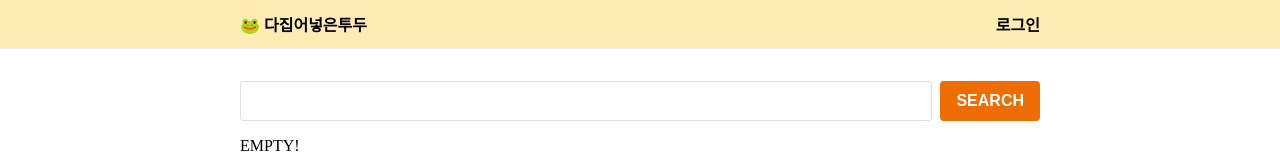
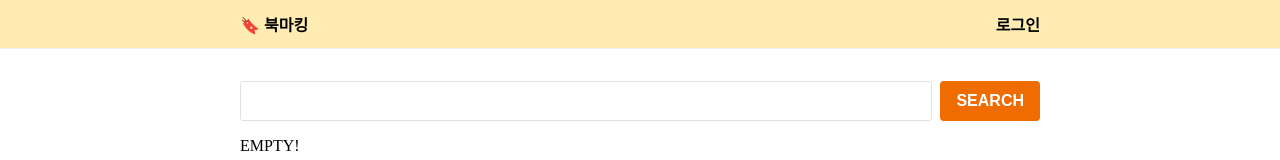
Before and after one commit to mandaringit/bookmarking-frontend, a React (Create React App) app: page / in a window 1280 px wide. Shown: the top 160 px of the page. Built offline with nearby package versions, Linux system fonts and the light colour scheme.

Commit message:
refactor: Navbar & 글로벌 데코레이터에 BrowserRouter 설정

```diff
--- a/src/components/orgranisms/Navbar.tsx
+++ b/src/components/orgranisms/Navbar.tsx
@@ -18,8 +18,8 @@ const Navbar = ({ loggedInUser }: NavbarProps) => {
     <Nav>
       <div className='container'>
         <div className='main'>
-          <Link to='/'>🐸 다집어넣은투두</Link>
-          {loggedInUser ? <Link to='/todos'>할일</Link> : null}
+          <Link to='/'>🔖 북마킹</Link>
+          {loggedInUser ? <Link to='/myreports'>나의 독후감</Link> : null}
         </div>
 
         <div className='sub'>
```
Also changed, not shown: 2 other files (tests, documents, lock files or other folders).
